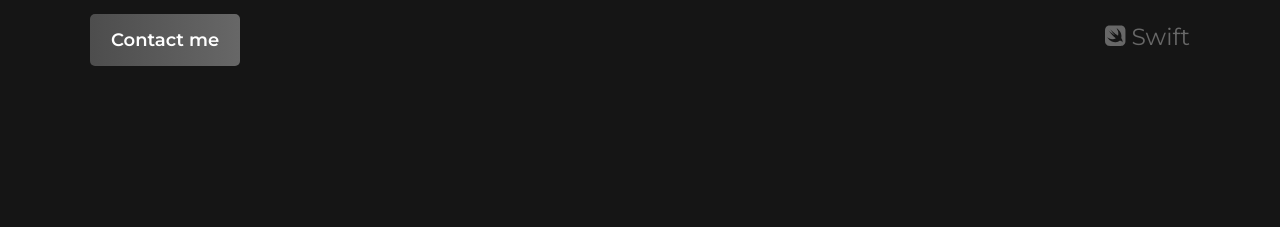
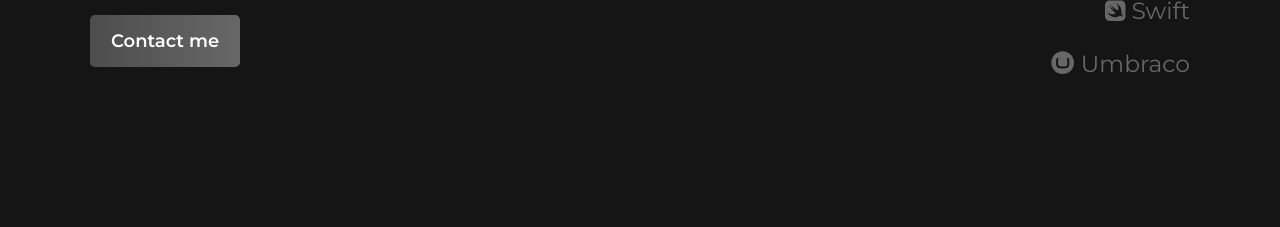
Before and after one commit to f-bog/portfolio-website, a Gatsby site: page /about in a window 1280 px wide. Shown: the part 573-800 px from the top of the page. Built offline with nearby package versions, Linux system fonts and the light colour scheme; Gatsby itself is replaced by a stand-in of ours.

Commit message:
new skills

```diff
--- a/src/components/About.js
+++ b/src/components/About.js
@@ -10,7 +10,8 @@ import {
   faWordpress,
   faShopify,
   faJs,
-  faSwift
+  faSwift,
+  faUmbraco,
 } from "@fortawesome/free-brands-svg-icons"
 import { FontAwesomeIcon } from "@fortawesome/react-fontawesome"
 import resume from "../../static/documents/Resume.pdf"
@@ -105,6 +106,10 @@ function About({ scrollRef }) {
         <p>
           <FontAwesomeIcon icon={faSwift} /> Swift
         </p>
+        <p>
+          <FontAwesomeIcon icon={faUmbraco} /> Umbraco
+        </p>
+
       </animated.div>
     </StyledContainer>
   )
```
